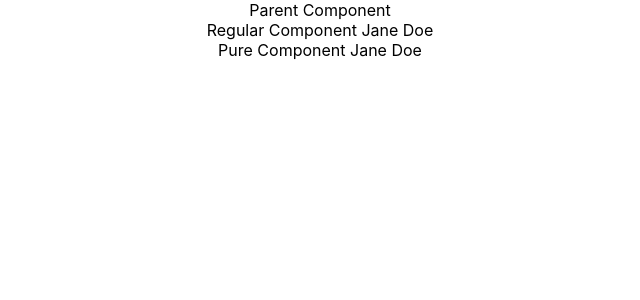
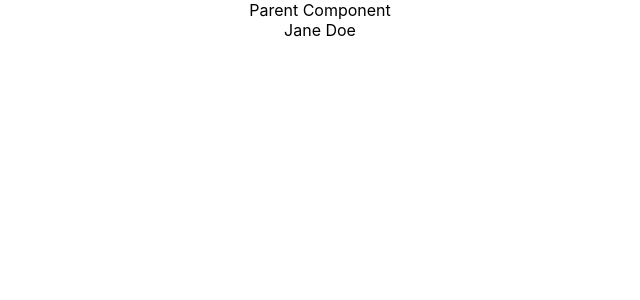
Before and after one commit to abhieshekumar/react-crash, a React (Create React App) app: page / in a window 1280 px wide. Shown: the top 300 px of the page, without its empty margins (320-960 px from the left). Built offline with nearby package versions, Linux system fonts and the light colour scheme.

Commit message:
Memo in Reacts

```diff
--- /dev/null
+++ b/src/components/MemoComp.js
@@ -0,0 +1,12 @@
+import React from 'react'
+
+function MemoComp({name}) {
+  console.log('Rendering Memo')
+  return (
+    <div>
+      {name}
+    </div>
+  )
+}
+
+export default React.memo(MemoComp) //React.memo is what Pure components are
--- a/src/components/ParentComp.js
+++ b/src/components/ParentComp.js
@@ -1,6 +1,7 @@
 import React, { Component } from 'react'
 import RegularComponent from './RegularComponent';
 import PureComp from './PureComp';
+import MemoComp from './MemoComp';
 
 /*The Regular Component does not implement the shouldComponentUpdate method. It always return true by default*/
 
@@ -53,8 +54,9 @@
     return (
       <div>
         Parent Component
-        <RegularComponent name={this.state.name}></RegularComponent>
-        <PureComp name={this.state.name}></PureComp>
+        <MemoComp name={this.state.name}/>
+        {/*<RegularComponent name={this.state.name}></RegularComponent>
+        <PureComp name={this.state.name}></PureComp>*/}
       </div>
     )
   }
```
Also changed, not shown: read/Memo.txt (added).
